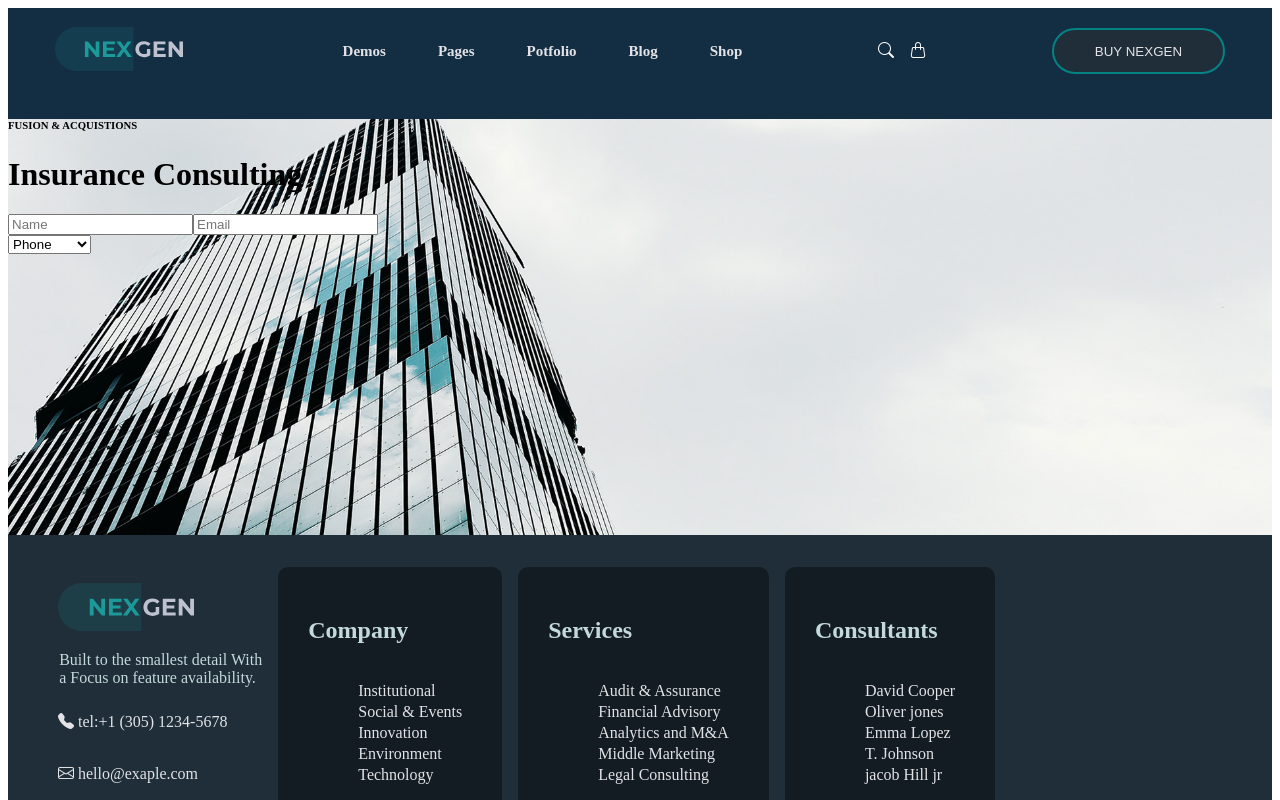
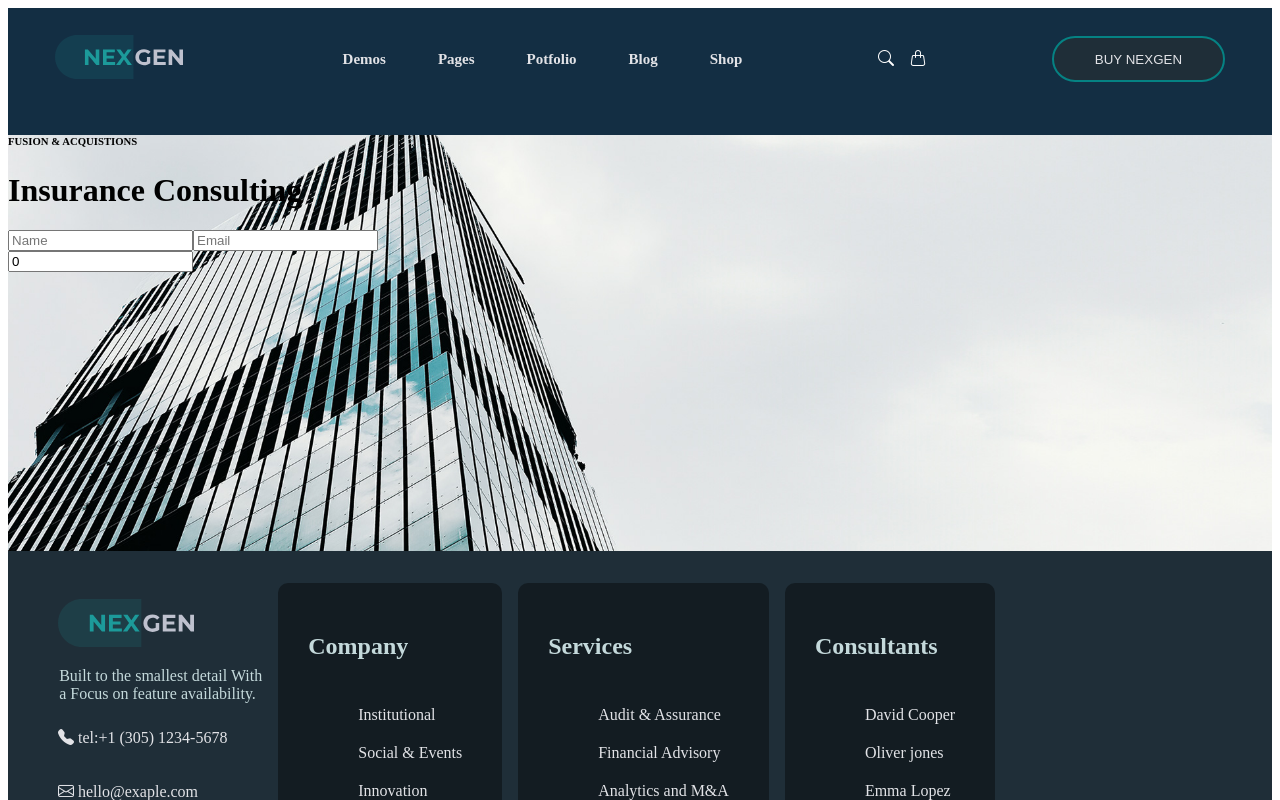
Before and after one commit to Huntney1/proj-html-vuejs, a Vue app in the folder insurance-consulting/: page / in a window 1280 px wide. Shown: the top 800 px of the page. Built offline with nearby package versions, Linux system fonts and the light colour scheme.

Commit message:
fix header + fix footer

```diff
--- a/insurance-consulting/src/App.vue
+++ b/insurance-consulting/src/App.vue
@@ -22,8 +22,7 @@ export default {
 
 <style lang="scss" scoped>
 @use "./style/generals.scss" as *;
-@import 'node_modules/bootstrap/scss/bootstrap';
-@import url("https://cdn.jsdelivr.net/npm/bootstrap-icons@1.10.3/font/bootstrap-icons.css");
+
 
 
 </style>
--- a/insurance-consulting/src/components/AppNavbar.vue
+++ b/insurance-consulting/src/components/AppNavbar.vue
@@ -48,7 +48,7 @@ export default {
         li {
             /* height: 100%; */
             padding: 10px;
-            line-height: 1px;
+           /*  line-height: 1px; */
         a{
             text-decoration:none;
             color: #e2e3e7;
--- a/insurance-consulting/src/components/AppPrompt.vue
+++ b/insurance-consulting/src/components/AppPrompt.vue
@@ -1,5 +1,20 @@
 <script>
-export default {};
+export default {
+   name:'AppPrompt',
+   data() {
+    return {
+        number: 0
+    }
+   },
+   methods: {
+        increment() {
+            this.number++;
+        },
+        decrement() {
+            this.number--;
+        }
+    },
+};
 </script>
 
 <template lang="">
@@ -20,14 +35,26 @@ export default {};
 
             <div class="col-12 col-md-6 input-group">
 
-                <select class="form-control">
+                <div>
+                    <div @click="decrement"></div>
+                    <input type="number" v-model="number" placeholder="phone" class="form-control">
+                    <div @click="increment"></div>
+                </div>
+
+
+                <!-- <select class="form-control">
                     <option value="" disabled selected>Phone</option>
                     <option value="opzione1">Opzione 1</option>
                     <option value="opzione2">Opzione 2</option>
                     <option value="opzione3">Opzione 3</option>
-                </select>
+                </select> -->
+
+
             </div>
             <div class="col-12 col-md-6 input-group">
+
+
+
 
             </div>
 
--- a/insurance-consulting/src/style/generals.scss
+++ b/insurance-consulting/src/style/generals.scss
@@ -1,3 +1,6 @@
+@import 'node_modules/bootstrap/scss/bootstrap';
+@import url("https://cdn.jsdelivr.net/npm/bootstrap-icons@1.10.3/font/bootstrap-icons.css");
+
 *{
     margin: 0;
     padding: 0;
```
